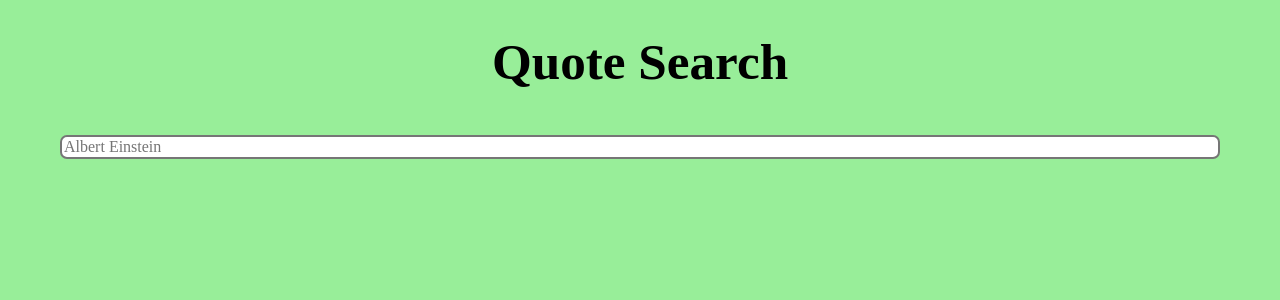
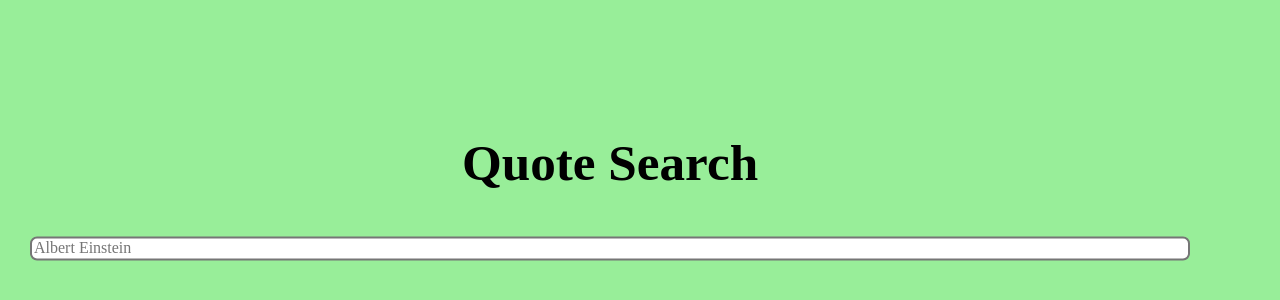
Before and after one commit to bsponny/CS4610-QuoteSearch, a React (Vite) app in the folder QuoteSearch/: page / in a window 1280 px wide. Shown: the top 300 px of the page. Built offline with nearby package versions, Linux system fonts and the light colour scheme; no server answers.

Commit message:
fixed css for when searching

```diff
--- a/QuoteSearch/src/App.css
+++ /dev/null
@@ -1,50 +0,0 @@
-#root {
-	width: 100vw;
-	height: 100vh;
-	margin: 0 auto;
-	text-align: center;
-}
-
-input {
-	width: 90vw;
-	margin: 10px;
-	border-radius: 7px;
-	border-width: 2px;
-	border-style: solid;
-	font-size: 1em;
-	font-family: cursive;
-}
-
-.header {
-	text-align: center;
-	margin: 10px;
-	font-family: cursive;
-}
-
-.randQuote {
-	font-family: cursive;
-	font-size: 2em;
-	line-height: 1.2em;
-	margin: 10px;
-}
-
-.randAuthor {
-	font-family: cursive;
-	font-size: 1.5em;
-	margin: 10px;
-}
-
-.results{
-	text-align: center;
-	padding: 2px 10px;
-}
-
-.quoteBox {
-	font-family: cursive;
-	font-size: 1em;
-	width: 90vw;
-	margin: 10px;
-	border: 2px solid black;
-	border-radius: 10px;
-	background-color: #63b4ed;
-}
--- a/QuoteSearch/src/App.tsx
+++ b/QuoteSearch/src/App.tsx
@@ -1,28 +1,32 @@
 import { useState, useEffect, ChangeEvent, KeyDownEvent } from 'react';
-import './App.css';
+import './index.css';
 import { RandomQuote } from './pages/RandomQuote';
 import { Search } from './pages/Search';
 
 function App() {
 	const [pageName, setPageName] = useState("random");
 	const [searchQuery, setSearchQuery] = useState("");
+	const [contClass, setContClass] = useState("randContainer");
 
 	function handleChange(e: ChangeEvent<HTMLInputElement>){
 		setSearchQuery(e.target.value);
 		if (e.target.value === ""){
 			setPageName("random");
+			setContClass("randContainer");
 		}
 	}
 
 	function handleKeyDown(e: KeyDownEvent<HTMLInputElement>){
 		if (e.key === "Enter"){
 			setPageName("search");
+			setContClass("");
 			e.preventDefault();
 		}
 	}
 
 	return (
-		<div className="App">
+		<div className="container">
+			<div className={contClass}>
 				<div className="header">
 					<h1>Quote Search</h1>
 					<form>
@@ -38,6 +42,7 @@ function App() {
 				{pageName === "random" && <RandomQuote />}
 				{pageName === "search" && <Search author={searchQuery} />}
 			</div>
+		</div>
 	);
 }
 
--- a/QuoteSearch/src/components/QuoteBox.tsx
+++ b/QuoteSearch/src/components/QuoteBox.tsx
@@ -1,5 +1,5 @@
 import { ReactNode } from "react";
-import "../App.css";
+import "../index.css";
 
 export const QuoteBox = ({quote, author}) => {
 	return (
--- a/QuoteSearch/src/index.css
+++ b/QuoteSearch/src/index.css
@@ -1,11 +1,9 @@
 :root {
-  font-family: Inter, Avenir, Helvetica, Arial, sans-serif;
-  font-size: 16px;
-  line-height: 24px;
 	font-weight: 400;
 	text-rendering: optimizeLegibility;
 	background-color:#98ee99;
 	margin: 0 auto;
+	text-align: center;
 }
 
 body {
@@ -13,10 +11,64 @@ body {
 	display: flex;
 	min-width: 100vw;
 	min-height: 100vh;
-  place-items: center;
 }
 
 h1 {
 	font-size: 3.2em;
 	line-height: 1.1;
 }
+
+input {
+	width: 90vw;
+	margin: 10px;
+	border-radius: 7px;
+	border-width: 2px;
+	border-style: solid;
+	font-size: 1em;
+	font-family: cursive;
+}
+
+.container{
+	position: relative;
+	resize: vertical;
+}
+
+.randContainer {
+	margin: 10px;
+	position: absolute;
+	transform: translateY(50%);
+}
+
+.header {
+	text-align: center;
+	margin: 10px;
+	font-family: cursive;
+}
+
+.randQuote {
+	font-family: cursive;
+	font-size: 2em;
+	line-height: 1.2em;
+	margin: 10px;
+}
+
+.randAuthor {
+	font-family: cursive;
+	font-size: 1.5em;
+	margin: 10px;
+}
+
+.results{
+	text-align: center;
+	padding: 2px 10px;
+}
+
+.quoteBox {
+	font-family: cursive;
+	font-size: 1em;
+	width: 90vw;
+	margin: 10px;
+	border: 2px solid black;
+	border-radius: 10px;
+	background-color: #63b4ed;
+}
--- a/QuoteSearch/src/pages/RandomQuote.tsx
+++ b/QuoteSearch/src/pages/RandomQuote.tsx
@@ -1,5 +1,5 @@
 import { useState, useEffect } from 'react';
-import '../App.css';
+import '../index.css';
 
 export const RandomQuote = () => {
 	const [randomQuote, setRandomQuote] = useState<Quote | null>(null);
--- a/QuoteSearch/src/pages/Search.tsx
+++ b/QuoteSearch/src/pages/Search.tsx
@@ -1,5 +1,5 @@
 import { useState, useEffect } from 'react';
-import '../App.css';
+import '../index.css';
 import { QuoteBox } from '../components/QuoteBox';
 
 interface Quote {
@@ -16,7 +16,7 @@ export const Search = (author) => {
 	}, []);
 
 	async function searchQuotes(author){
-		const result = await fetch("https://usu-quotes-mimic.vercel.app/api/search?query=" + author);
+		const result = await fetch("https://usu-quotes-mimic.vercel.app/api/search?query=" + author.author);
 		const quotesJson = await result.json();
 		const quotes = quotesJson.results;
 		const quoteList = [];
```
Lines whose indentation alone changed are shown as unchanged.
